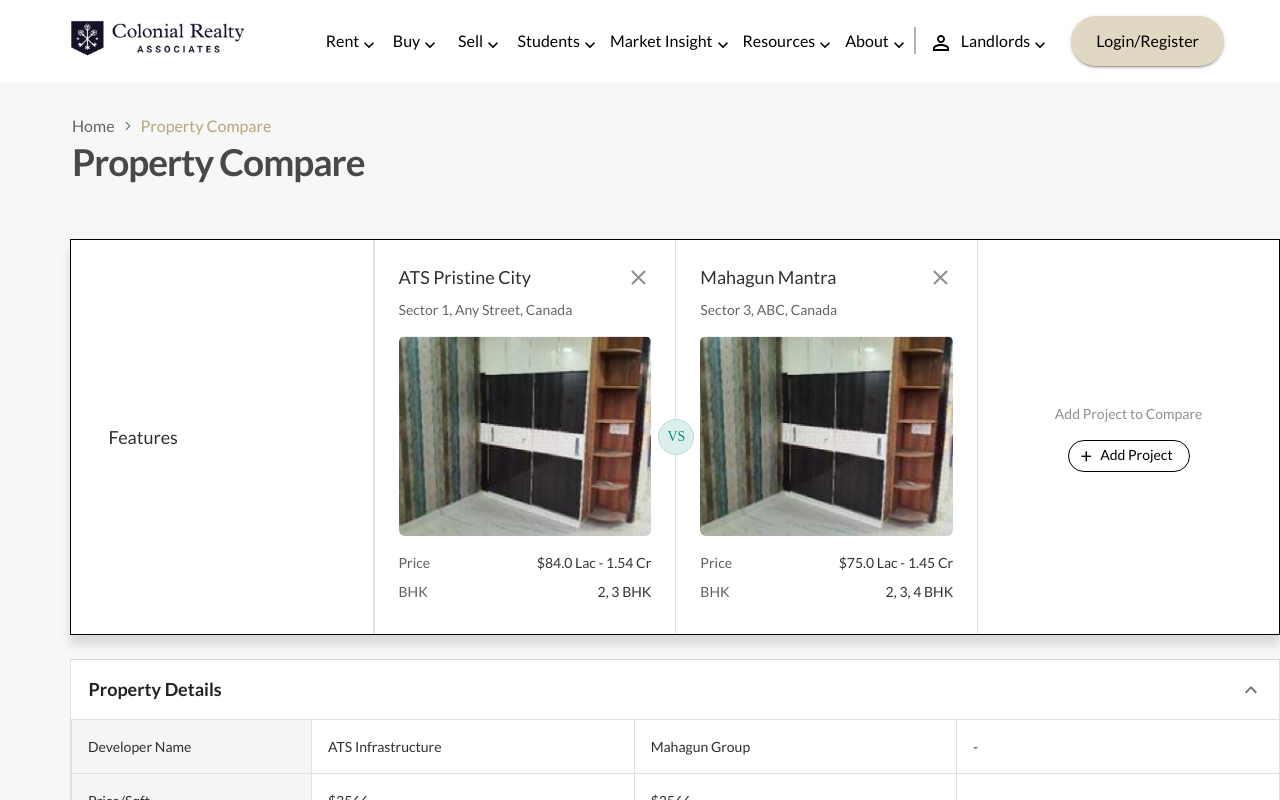
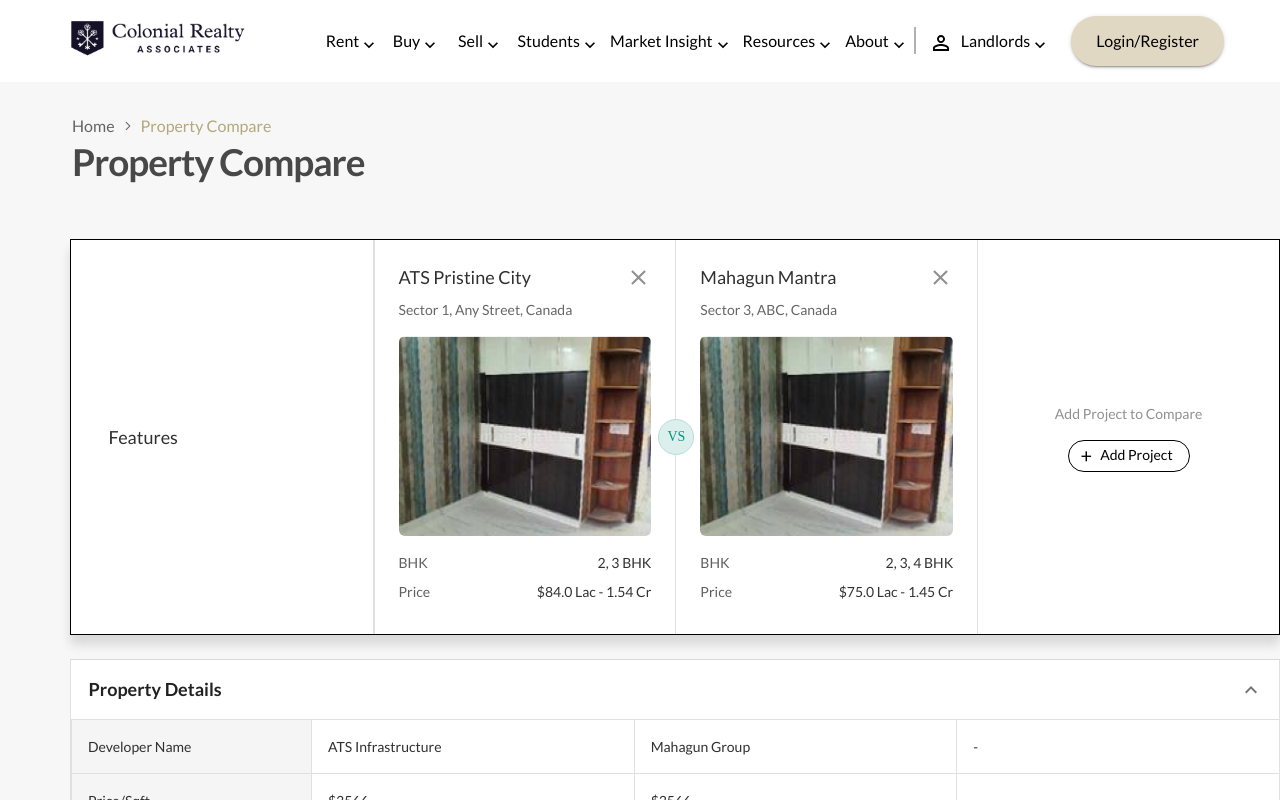
Before and after one commit to PiyushDesuntech/new-real-estate-web, a Next.js app: page /property-compare in a window 1280 px wide. Shown: the top 800 px of the page. Built offline with nearby package versions, Linux system fonts and the light colour scheme.

Commit message:
complete property compare1.0

```diff
--- a/src/components/Property-compare/components/CompareProperty.js
+++ b/src/components/Property-compare/components/CompareProperty.js
@@ -10,8 +10,8 @@
 
   // Define features to compare
   const features = [
+    { label: 'BHK', key: 'bhk' },
     { label: 'Price', key: 'price' },
-    { label: 'BHK', key: 'bhk' },
   ];
 
   return (
```
